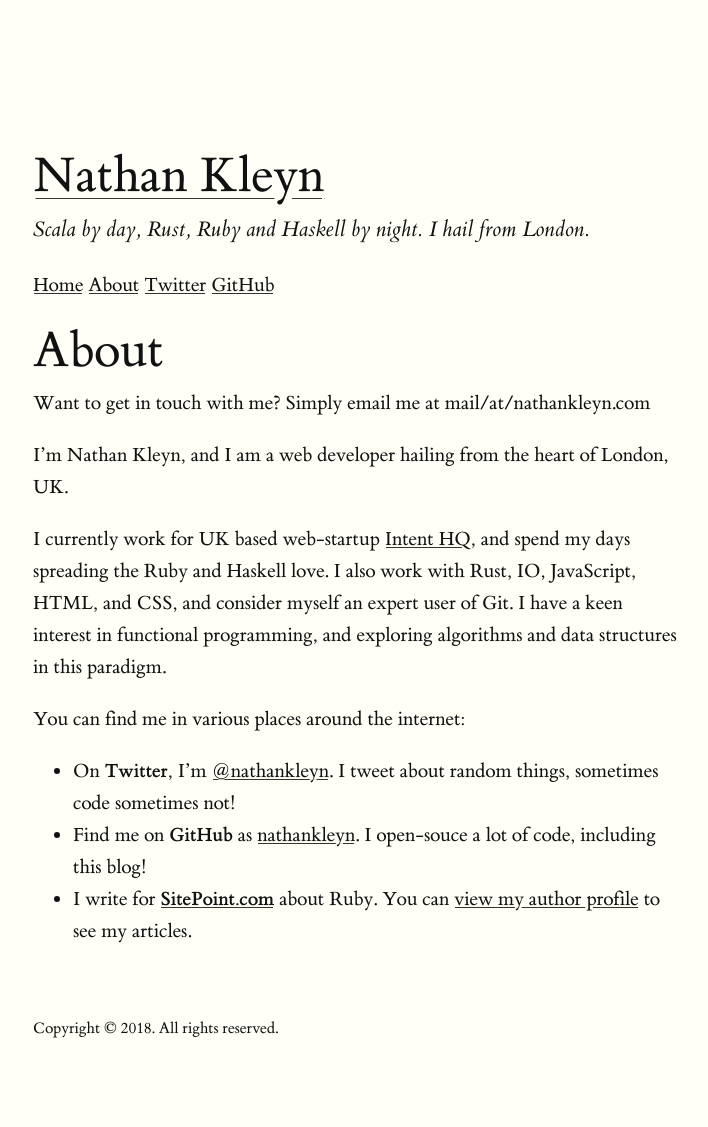
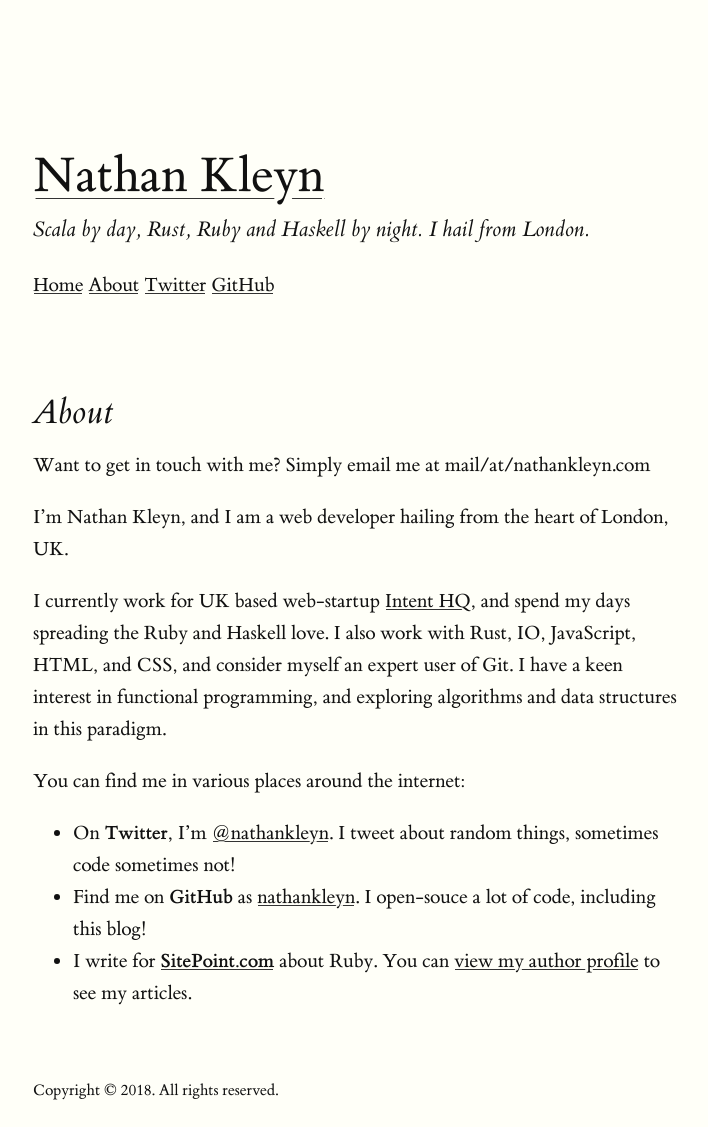
Before and after one commit to nathankleyn/nathankleyn.github.io, a Jekyll site: the page built from about.md, in a window 1280 px wide. Shown: the whole page, without its empty margins (127-835 px from the left). Built offline with Jekyll 4.4.1, drawn with Linux system fonts in a browser that asks for light colours; before the commit the page ends 1065 px from its top, so only the background shows below that.

Commit message:
Fix header level on pages, not posts, being too high.

```diff
--- a/_layouts/page.html
+++ b/_layouts/page.html
@@ -2,7 +2,10 @@
 layout: default
 ---
 
-<div class="page">
-  <h1 class="page-title">{{ page.title }}</h1>
+<article>
+  <header>
+    <h2>{{ page.title }}</h2>
+  </header>
+
   {{ content }}
-</div>
+</article>
```
